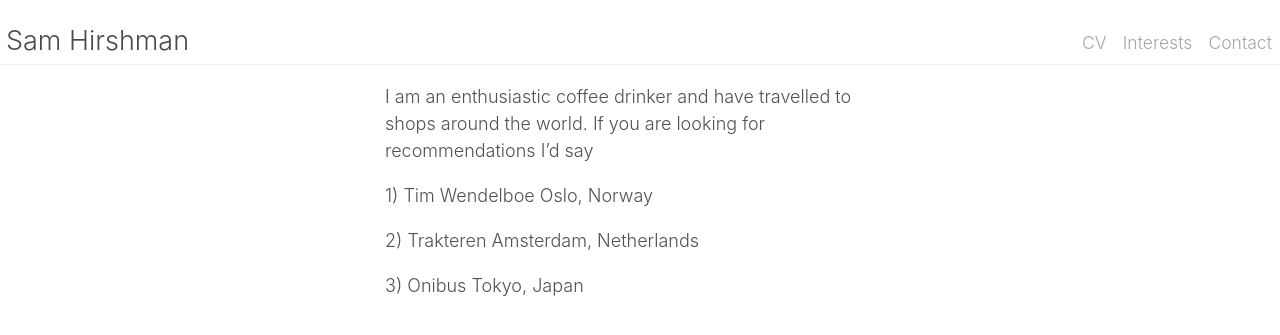
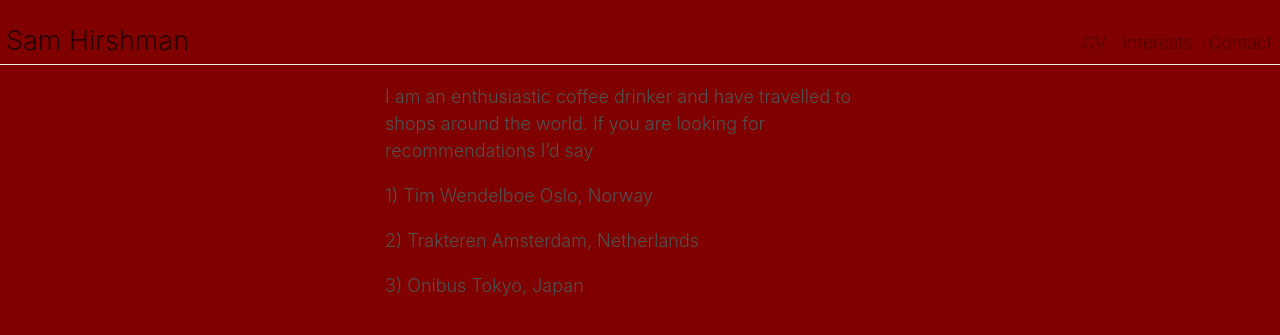
Before and after one commit to shirshma/shirshma.github.io, a Jekyll site: the page built from coffee.md, in a window 1280 px wide. Shown: the top 335 px of the page. Built offline with Jekyll 4.4.1, drawn with Linux system fonts in a browser that asks for light colours.

Commit message:
Update _base.scss

```diff
--- a/_sass/_base.scss
+++ b/_sass/_base.scss
@@ -12,7 +12,7 @@ html,
 body {
   margin:0.5rem 0rem;
   color: $body-color;
-  background-color: $body-bg;
+  background-color: maroon;
   -webkit-text-size-adjust: 100%;
       -ms-text-size-adjust: 100%;
 }
```
